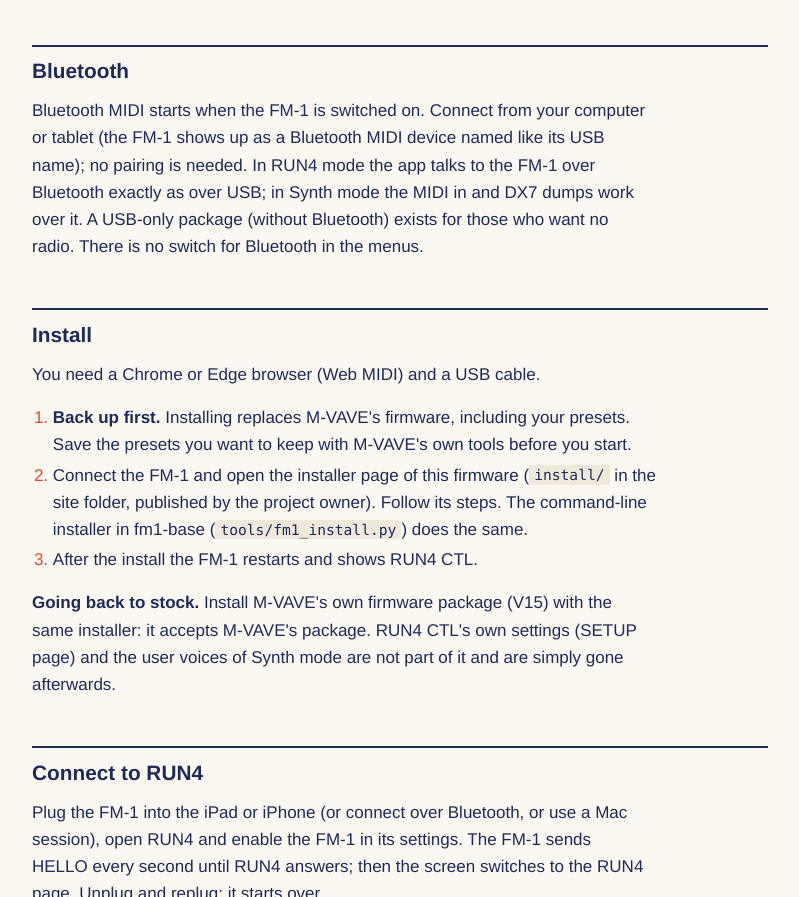
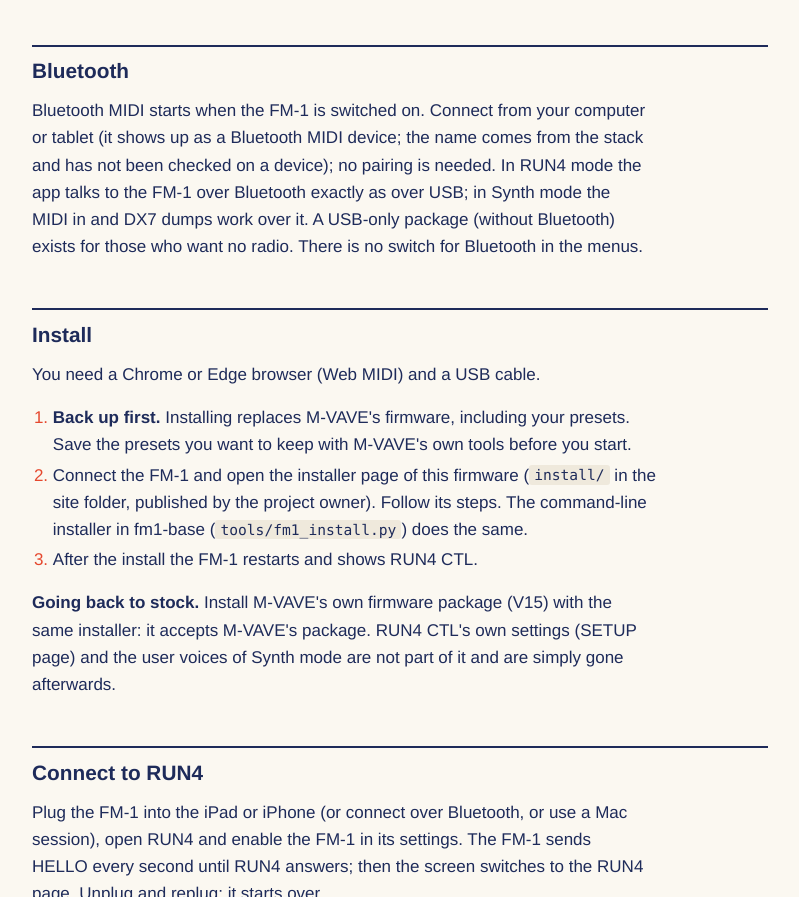
Before and after one commit to ha1dcre/run4-ctl, a plain HTML site: page site/manual/index.html in a window 1280 px wide. Shown: the part 2893-3790 px from the top of the page, without its empty margins (240-1039 px from the left). Drawn offline with Linux system fonts and the light colour scheme.

Commit message:
Release metadata for both modes

```diff
--- a/site/manual/index.html
+++ b/site/manual/index.html
@@ -104,7 +104,7 @@ nav.contents li { break-inside: avoid; }
 <p><strong>DX7 patches.</strong> Send a DX7 <strong>32-voice bank</strong> (SysEx, 4104 bytes) or a <strong>single voice</strong> (163 bytes) to the FM-1 over USB or Bluetooth while it is in Synth mode, from a librarian or a DAW. A bank replaces the 32 user voices; a single voice goes into the current user slot or the first free one. The screen says IMPORTED 32 VOICES (or 1 VOICE). A bad checksum or a cut dump imports nothing. The voices are kept when the FM-1 is switched off.</p>
 <p><strong>Not like a DX7.</strong> The engine reads the patch parameters but has no DX7 operator switches, MIDI controllers other than those above, microtuning or portamento. The factory voices are Felucca's own, not a DX7 ROM.</p>
 <h2 id="bluetooth">Bluetooth</h2>
-<p>Bluetooth MIDI starts when the FM-1 is switched on. Connect from your computer or tablet (the FM-1 shows up as a Bluetooth MIDI device named like its USB name); no pairing is needed. In RUN4 mode the app talks to the FM-1 over Bluetooth exactly as over USB; in Synth mode the MIDI in and DX7 dumps work over it. A USB-only package (without Bluetooth) exists for those who want no radio. There is no switch for Bluetooth in the menus.</p>
+<p>Bluetooth MIDI starts when the FM-1 is switched on. Connect from your computer or tablet (it shows up as a Bluetooth MIDI device; the name comes from the stack and has not been checked on a device); no pairing is needed. In RUN4 mode the app talks to the FM-1 over Bluetooth exactly as over USB; in Synth mode the MIDI in and DX7 dumps work over it. A USB-only package (without Bluetooth) exists for those who want no radio. There is no switch for Bluetooth in the menus.</p>
 <h2 id="install">Install</h2>
 <p>You need a Chrome or Edge browser (Web MIDI) and a USB cable.</p>
 <ol><li><strong>Back up first.</strong> Installing replaces M-VAVE's firmware, including your presets. Save the presets you want to keep with M-VAVE's own tools before you start.</li><li>Connect the FM-1 and open the installer page of this firmware (<code>install/</code> in the site folder, published by the project owner). Follow its steps. The command-line installer in fm1-base (<code>tools/fm1_install.py</code>) does the same.</li><li>After the install the FM-1 restarts and shows RUN4 CTL.</li></ol>
```
Also changed, not shown: site/index.html (+2 -2 lines), 2 other files.
